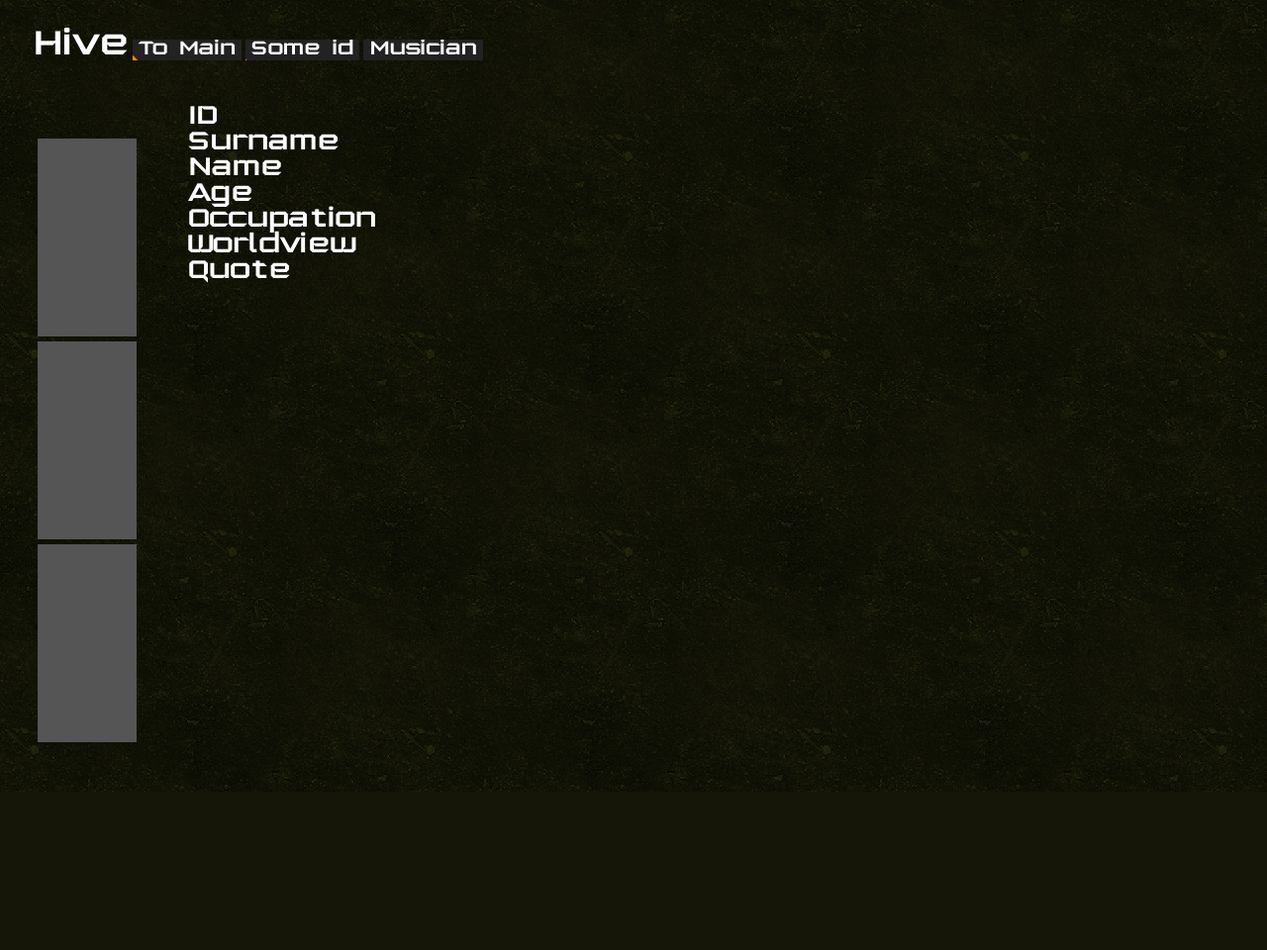
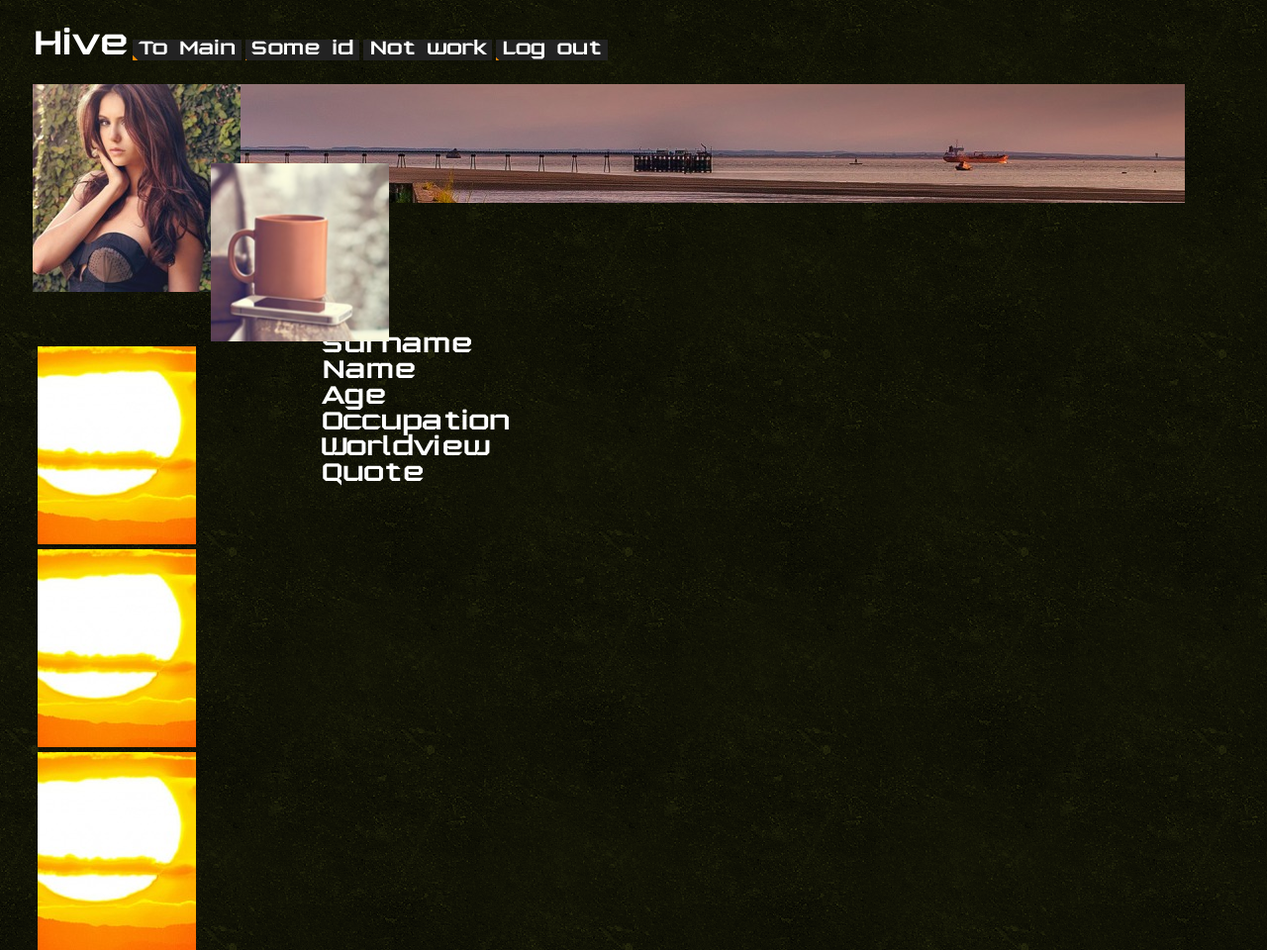
Before and after one commit to KypoHeko/hive-repo, a Django app: template honey/templates/id.html in a window 1280 px wide. Shown: the whole page at 99% size. Before the commit the page ends 800 px from the top, so only its background shows below. Run offline with Django 3.2, Linux system fonts and the light colour scheme; the template is opened without the code that fills it, so the values that code supplies are empty.

Commit message:
More info for ID

```diff
--- a/honey/static/style.css
+++ b/honey/static/style.css
@@ -10,15 +10,7 @@
 body {
   background: url('img/background.png');
   padding-left: 25px;
-}
-
-table {
-  width: 600px;
-}
-
-td {
-  padding: 0 10px;
-  vertical-align: top;
+  padding-right: 25px;
 }
 
 h1,
@@ -27,18 +19,58 @@ h2 {
   font-family: 'Deus ex';
 }
 
+/* for index */
+.main-page {
+  position: absolute;
+  top: 40%;
+  margin-left: 50px;
+}
+
+/* for main */
 .temp{
   text-align: center;
 }
+
+/* for layout */
 
 .header * {
   display: inline-block;
 }
 
-.main-page {
+/* for id */
+.main-photo {
+  height: 120px;
+  background-image: url(img/gallery-img4.jpg);
+  background-position: center 65%;
+  margin-left: 50px;
+  margin-right: 50px;
+}
+
+.ph {
+  position: relative;
+  top: -120px;
+  height: 85px;
+}
+
+.photo1,
+.photo2 {
   position: absolute;
-  top: 40%;
-  margin-left: 50px;
+}
+
+.photo1 {
+  height: 210px;
+  width: 210px;
+  background-image: url(img/nina-dobrev.jpg);
+  background-position: center top;
+}
+
+.photo2 {
+  height: 180px;
+  width: 180px;
+  top: 80px;
+  left: 180px;
+  background-image: url(img/coffee-cup.jpg);
+  background-position: 20% 40%;
 }
 
 .aside1,
@@ -46,8 +78,12 @@ h2 {
   float: left;
 }
 
+.aside1 {
+  margin-top: 5px;
+}
+
 .aside2 {
-    margin: 50px 40px 0 5px;
+  margin: 55px 115px 0 5px;
 }
 
 .aside1 * {
@@ -60,11 +96,22 @@ h2 {
 
 .aside2 * {
   height: 200px;
-  width: 100px;
-  background-color: #555;
+  width: 160px;
+  background-image: url(img/gallery-img10.jpg);
+  background-position: center 20%;
   margin-top: 5px;
 }
 
+table {
+  width: 600px;
+}
+
+td {
+  padding: 0 10px;
+  vertical-align: top;
+}
+
+/* for 404 */
 .error {
     position: absolute;
     bottom: 10%;
@@ -119,7 +166,7 @@ h2 {
 }
 
 
-
+/* for main */
 /* gallery */
 
 .gallery {
--- a/honey/templates/id.html
+++ b/honey/templates/id.html
@@ -1,21 +1,31 @@
 {% extends 'layout.html' %}
 
+<!-- Фамилияимя в заголовке вкладки -->
 {% block title %} {{ data.surname }} {{ data.name }}{% endblock %}
 
 {% block content %}
 
+<div class="main-photo"></div>
+<div class="ph">
+  <div class="photo1"></div>
+  <div class="photo2"></div>
+</div>
+
+<!-- Список друзей -->
 <div class="aside1">
   {% for friend in dates %}
     <div><a href="/id{{ friend.id }}">ID{{ friend.id }}</a></div>
   {% endfor %}
 </div>
 
+<!-- Личная галерея -->
 <div class="aside2">
-  {% for _ in '123' %}
+  {% for _ in 'xxx' %}
     <div></div>
   {% endfor %}
 </div>
 
+<!-- О себе -->
 <h2>
   <table>
     <tr><td>ID</td><td>{{ data.id }}</td></tr>
--- a/honey/templates/layout.html
+++ b/honey/templates/layout.html
@@ -17,7 +17,8 @@
     <h1>Hive</h1>
     <a href="/main"><button class="btn-hvr"><span>To Main</span></button></a>
     <a href="/id37"><button class="btn-hvr"><span>Some id</span></button></a>
-    <a href="#"><button class="btn-hvr"><span>Musician</span></button></a>
+    <a href="#"><button class="btn-hvr"><span>Not work</span></button></a>
+    <a href="/"><button class="btn-hvr"><span>Log out</span></button></a>
   </div>
 
   {% block content %}
```
Also changed, not shown: honey/templates/main.html (+11 -11 lines), honey/static/img/coffee-cup.jpg (added), honey/static/img/nina-dobrev.jpg (added). Lines whose indentation alone changed are shown as unchanged.
